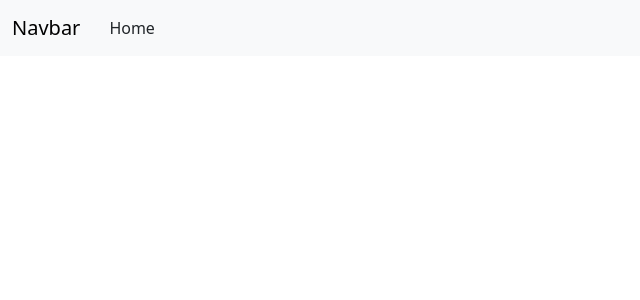
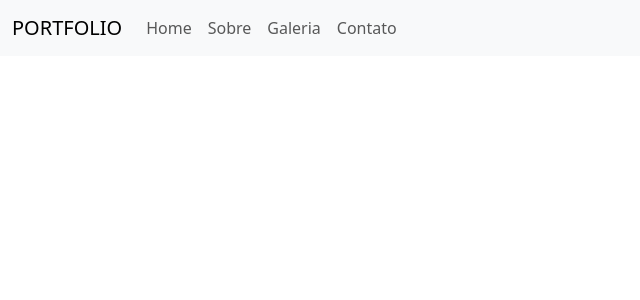
Before and after one commit to LuisDan29/porfolio-gastronomia, a React app in the folder portfolio/: page / in a window 1280 px wide. Shown: the top 300 px of the page, without its empty margins (0-640 px from the left). Built offline with nearby package versions, Linux system fonts and the light colour scheme; the HTML template or start-up script is replaced by a standard one.

Commit message:
Adiciona Routes na Navbar

```diff
--- a/portfolio/src/App.tsx
+++ b/portfolio/src/App.tsx
@@ -1,4 +1,4 @@
-import Navbar from "./components/Navbar"
+import Navbar from "./components/Navbar/Navbar"
 
 function App() {
   return <>
--- a/portfolio/src/components/Navbar.tsx
+++ b/portfolio/src/components/Navbar/Navbar.tsx
@@ -4,16 +4,23 @@ function Navbar() {
     return (
         <nav className="navbar navbar-expand-lg bg-body-tertiary">
             <div className="container-fluid">
-                <a className="navbar-brand" href="#">Navbar</a>
+                <Link to="/" className="navbar-brand">PORTFOLIO</Link>
                 <button className="navbar-toggler" type="button" data-bs-toggle="collapse" data-bs-target="#navbarNav" aria-controls="navbarNav" aria-expanded="false" aria-label="Toggle navigation">
                     <span className="navbar-toggler-icon"></span>
                 </button>
                 <div className="collapse navbar-collapse" id="navbarNav">
                     <ul className="navbar-nav">
                         <li className="nav-item">
-                            <Link to="/">
-                                <button type="button" className="btn shadow-none">Home</button>
-                            </Link>
+                            <Link to="/" className="nav-link">Home</Link>
+                        </li>
+                        <li className="nav-item">
+                            <Link to="/" className="nav-link">Sobre</Link>
+                        </li>
+                        <li className="nav-item">
+                            <Link to="/" className="nav-link">Galeria</Link>
+                        </li>
+                        <li className="nav-item">
+                            <Link to="/" className="nav-link">Contato</Link>
                         </li>
                     </ul>
                 </div>
```
